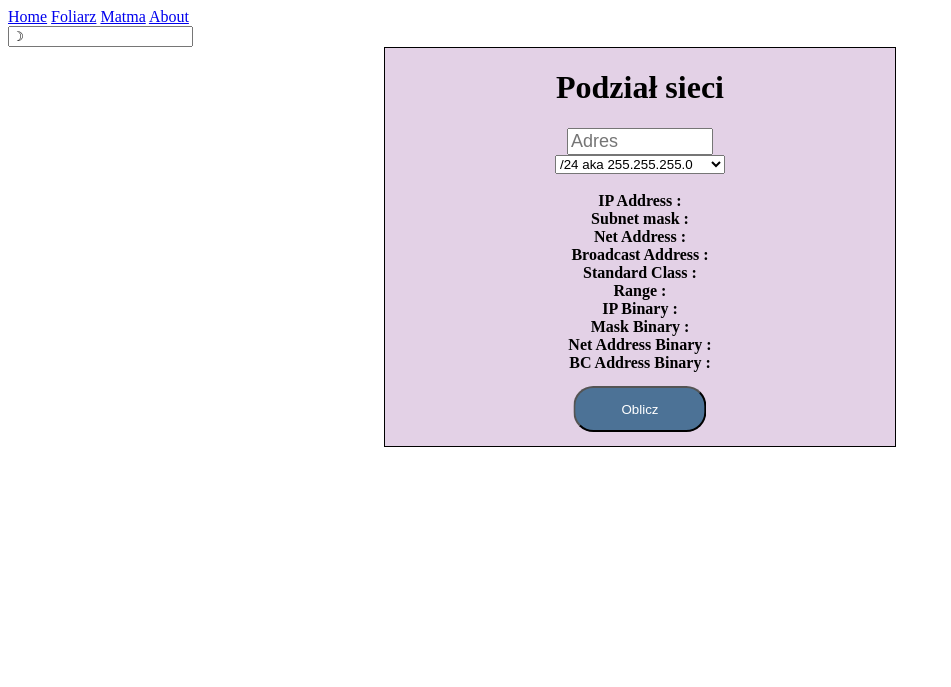
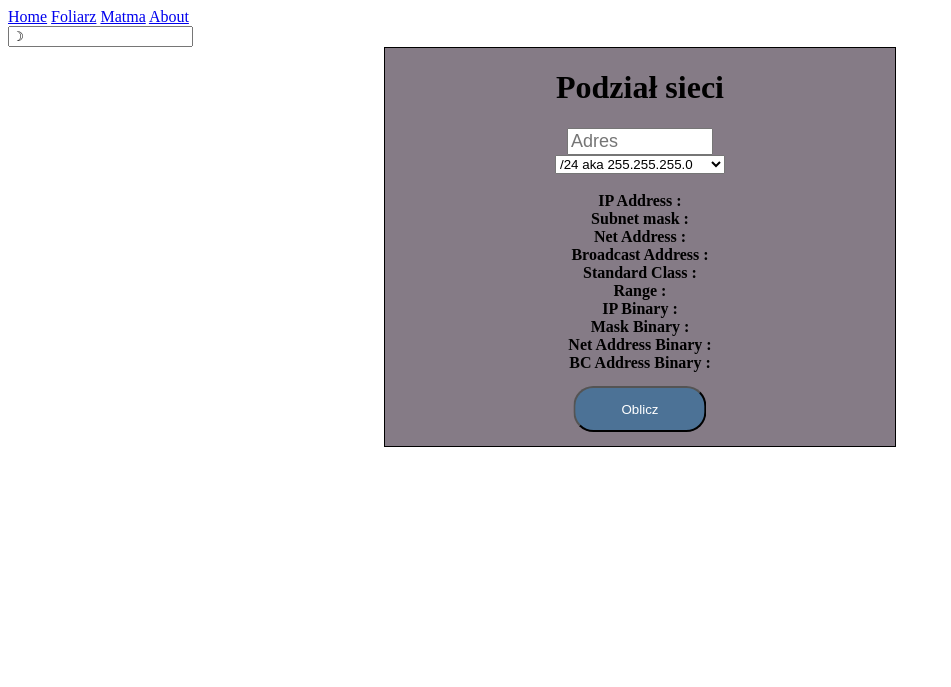
Before and after one commit to PawelMierzwa/school-cheat, a PHP site: page /foliage in a window 1280 px wide. Shown: the top 687 px of the page, without its empty margins (0-951 px from the left). Run offline with PHP 8.4, Linux system fonts and the light colour scheme.

Commit message:
Color changed
Co-Authored-By: DmytroSobol <79514945+DmytroSobol@users.noreply.github.com>

```diff
--- a/template/css/foliage.css
+++ b/template/css/foliage.css
@@ -9,7 +9,7 @@
     -moz-box-sizing: border-box;
     -webkit-box-sizing: border-box;
     border: 1px solid black;
-	background-color: rgb(227, 209, 230);
+	background-color: rgb(133, 123, 134);
     font-weight: bold;
 }
 
```
